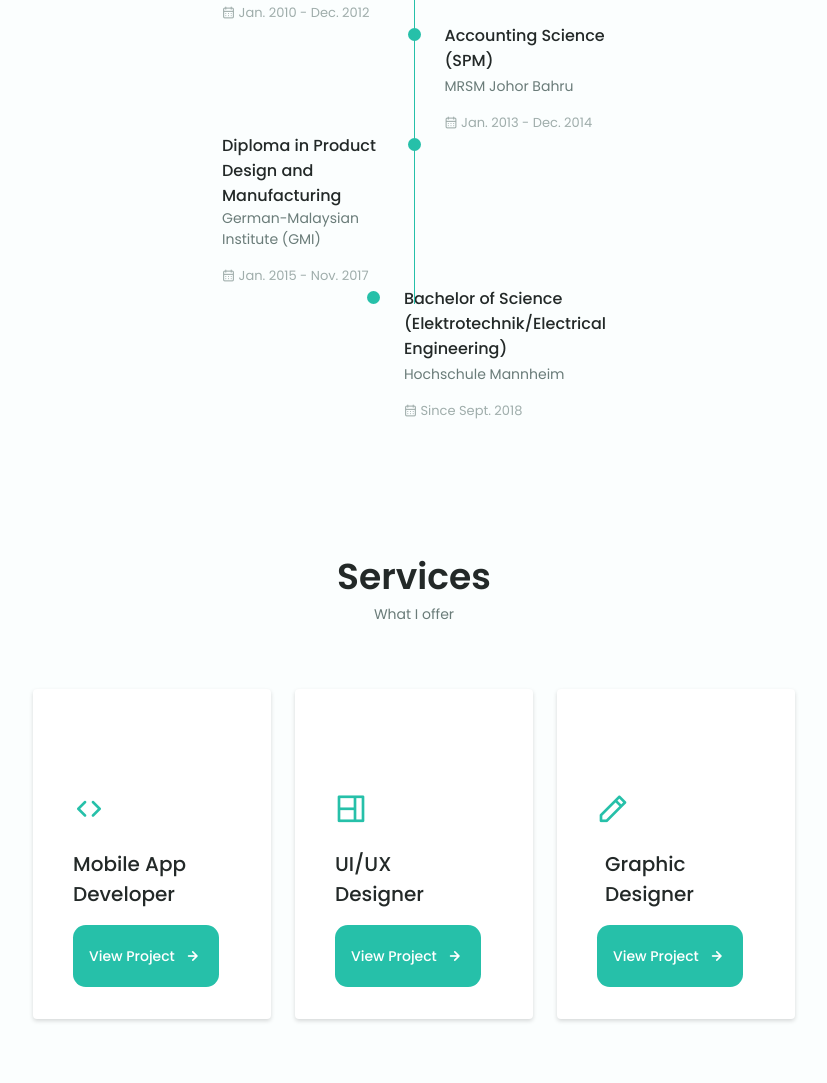
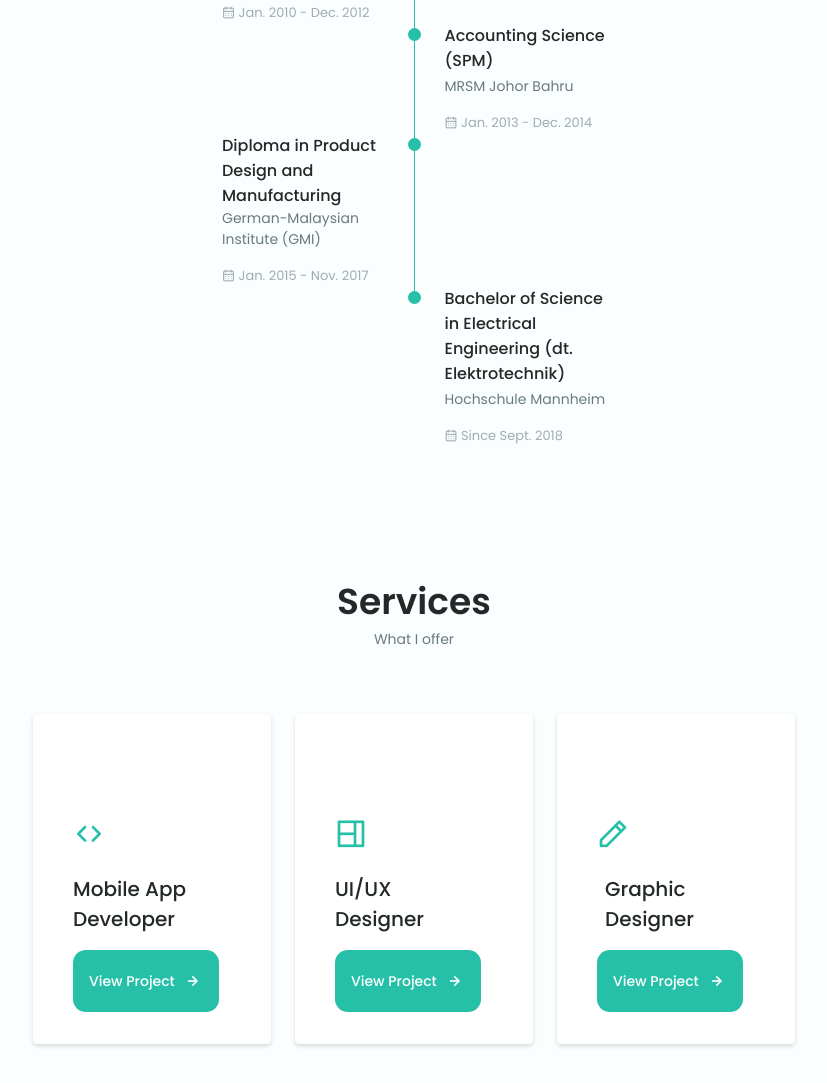
Before and after one commit to syafiqadibafham/Portfolio-Website, a website: page index.html in a window 1280 px wide. Shown: the part 2768-3851 px from the top of the page, without its empty margins (226-1053 px from the left). Drawn offline with nearby package versions, Linux system fonts and the light colour scheme.

Commit message:
fix title in qualifications

```diff
--- a/index.html
+++ b/index.html
@@ -459,11 +459,10 @@
 
                                 <div>
                                     <span class="qualification__rounder"></span>
-                                    <!-- <span class="qualification__line"></span> -->
                                 </div>
 
                                <div>
-                                    <h3 class="qualification__title">Bachelor of Science (Elektrotechnik/Electrical Engineering)</h3>
+                                    <h3 class="qualification__title">Bachelor of Science in Electrical Engineering (dt. Elektrotechnik)</h3>
                                     <span class="qualification__subtitle">Hochschule Mannheim</span>
                                     <div class="qualification__calendar">
                                         <i class="uil uil-calendar-alt"></i>
```
